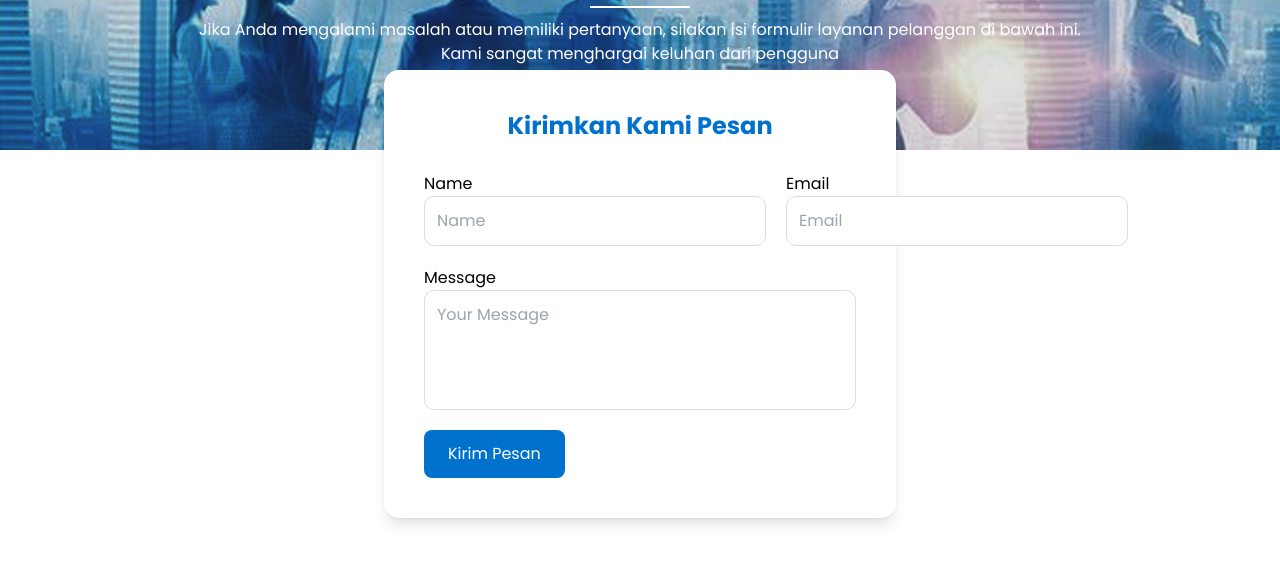
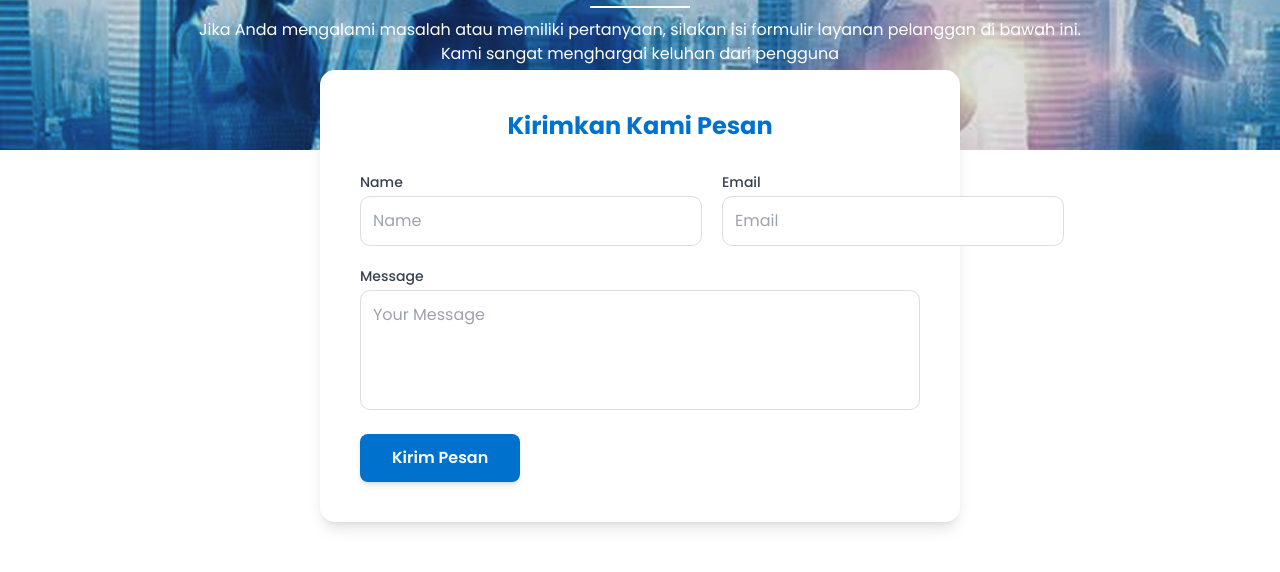
Before and after one commit to eyelihowl1316/Glucare, a React (Vite) app in the folder main-feature/main-featureGlucare/: page /hubungi in a window 1280 px wide. Shown: the part 170-742 px from the top of the page. Built offline with nearby package versions, Linux system fonts and the light colour scheme; no server answers.

Commit message:
fix ui hubungi kami

```diff
--- a/main-feature/main-featureGlucare/src/pages/HubungiKami.jsx
+++ b/main-feature/main-featureGlucare/src/pages/HubungiKami.jsx
@@ -83,52 +83,52 @@ export default function HubungiKami() {
                 </div>
 
                 {/* Contact Form Card */}
-                <div className="bg-white w-[90%] sm:w-[70%] md:w-[50%] lg:w-[40%] mx-auto mt-[-80px] mb-20 p-6 sm:p-10 rounded-[15px] shadow-lg">
+                <div className="bg-white w-[95%] sm:w-[85%] md:w-[70%] lg:w-[50%] mx-auto mt-[-80px] mb-20 p-6 sm:p-10 rounded-[15px] shadow-lg relative z-10">
                     <h2 className="text-center text-[#0072CE] text-xl sm:text-2xl font-bold mb-[30px]">
                         Kirimkan Kami Pesan
                     </h2>
 
                     <form onSubmit={handleSubmit}>
-                        <div className="flex flex-col sm:flex-row gap-5">
-                            <div className="flex flex-col w-full mb-5">
-                                <label>Name</label>
+                        <div className="flex flex-col sm:flex-row gap-5 mb-5">
+                            <div className="flex flex-col w-full">
+                                <label className="text-sm font-medium text-gray-700 mb-1">Name</label>
                                 <input
                                     type="text"
                                     name="name"
                                     placeholder="Name"
                                     value={formData.name}
                                     onChange={handleChange}
-                                    className="p-3 border border-[#ddd] rounded-[10px] outline-none"
+                                    className="p-3 border border-[#ddd] rounded-[10px] outline-none focus:ring-2 focus:ring-[#0072CE] focus:border-transparent transition"
                                 />
                             </div>
 
-                            <div className="flex flex-col w-full mb-5">
-                                <label>Email</label>
+                            <div className="flex flex-col w-full">
+                                <label className="text-sm font-medium text-gray-700 mb-1">Email</label>
                                 <input
                                     type="email"
                                     name="email"
                                     placeholder="Email"
                                     value={formData.email}
                                     onChange={handleChange}
-                                    className="p-3 border border-[#ddd] rounded-[10px] outline-none"
+                                    className="p-3 border border-[#ddd] rounded-[10px] outline-none focus:ring-2 focus:ring-[#0072CE] focus:border-transparent transition"
                                 />
                             </div>
                         </div>
 
-                        <div className="flex flex-col mb-5">
-                            <label>Message</label>
+                        <div className="flex flex-col mb-6">
+                            <label className="text-sm font-medium text-gray-700 mb-1">Message</label>
                             <textarea
                                 name="message"
                                 placeholder="Your Message"
                                 value={formData.message}
                                 onChange={handleChange}
-                                className="p-3 border border-[#ddd] rounded-[10px] outline-none h-[120px] resize-none"
+                                className="p-3 border border-[#ddd] rounded-[10px] outline-none h-[120px] resize-none focus:ring-2 focus:ring-[#0072CE] focus:border-transparent transition"
                             />
                         </div>
 
                         <button
                             type="submit"
-                            className="px-6 py-3 rounded-lg bg-[#0072CE] text-white hover:bg-[#003A68] transition">
+                            className="w-full sm:w-auto px-8 py-3 rounded-lg bg-[#0072CE] text-white font-semibold hover:bg-[#003A68] transition shadow-md">
                             Kirim Pesan
                         </button>
                     </form>
```
